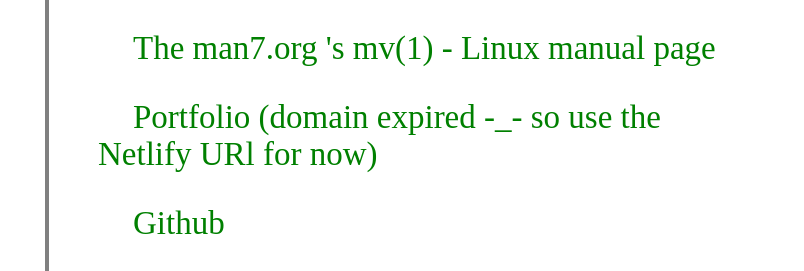
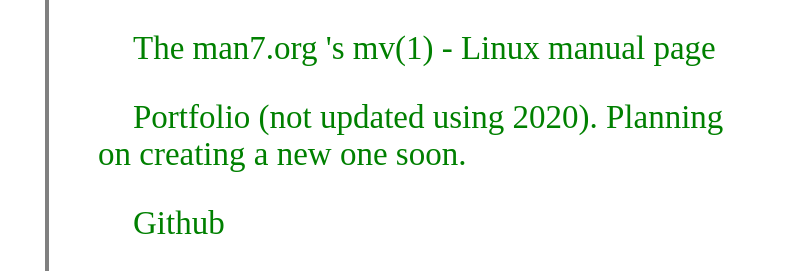
Before and after one commit to saivishnu725/man_page, a plain HTML site: page index.html in a window 1280 px wide. Shown: the part 318-589 px from the top of the page, 476-1280 px from the left. Drawn offline with Linux system fonts and the light colour scheme.

Commit message:
changed the portfolio link

```diff
--- a/index.html
+++ b/index.html
@@ -75,7 +75,7 @@
                     </tr>
                     <tr>
                         <td>
-                            <a href="https://saivishnu-portfolio.netlify.app/"> Portfolio (domain expired -_- so use the Netlify URl for now) </a>
+                            <a href="https://theunconcernedape.me/"> Portfolio (not updated using 2020). Planning on creating a new one soon. </a>
                         </td>
                     </tr>
                     <tr>
```
